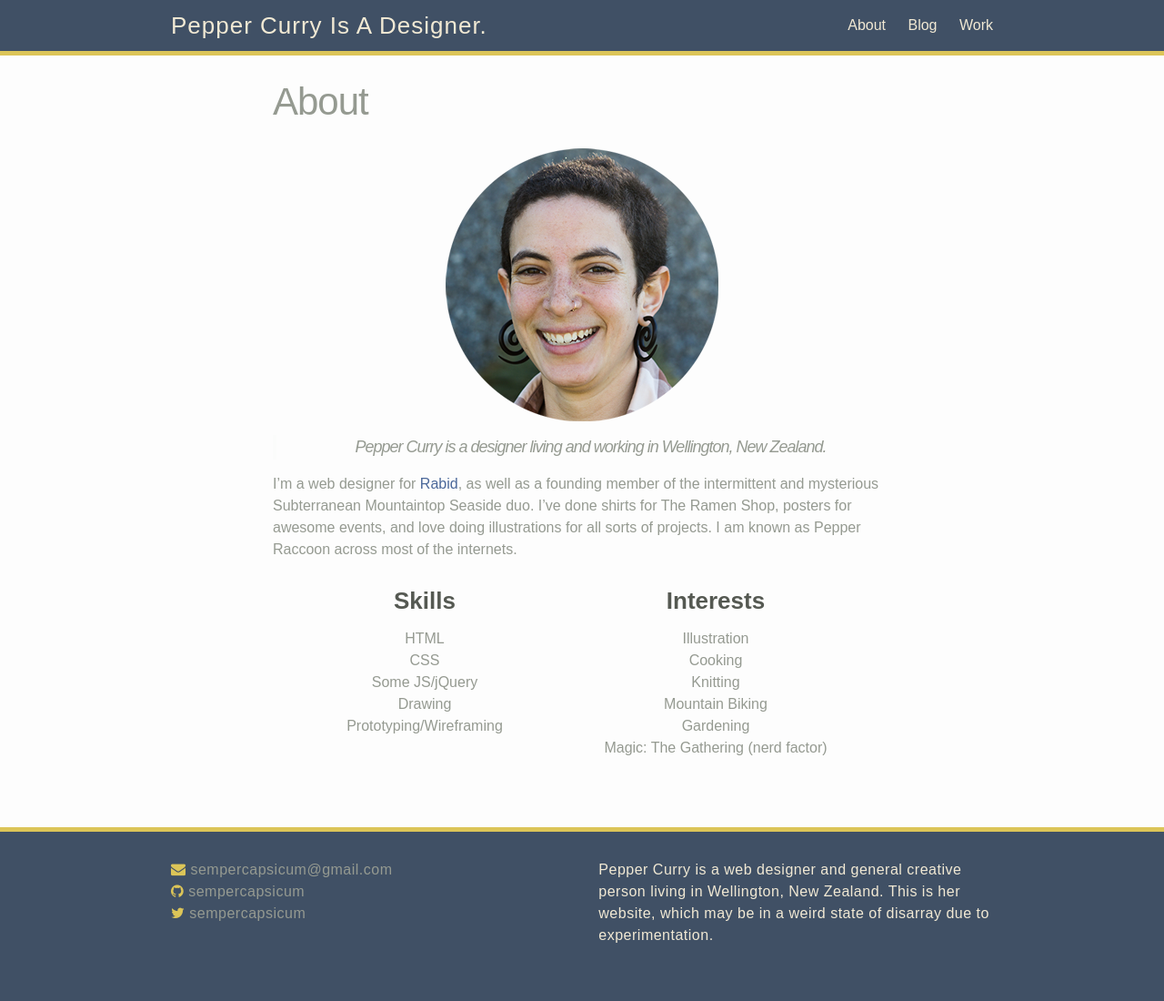
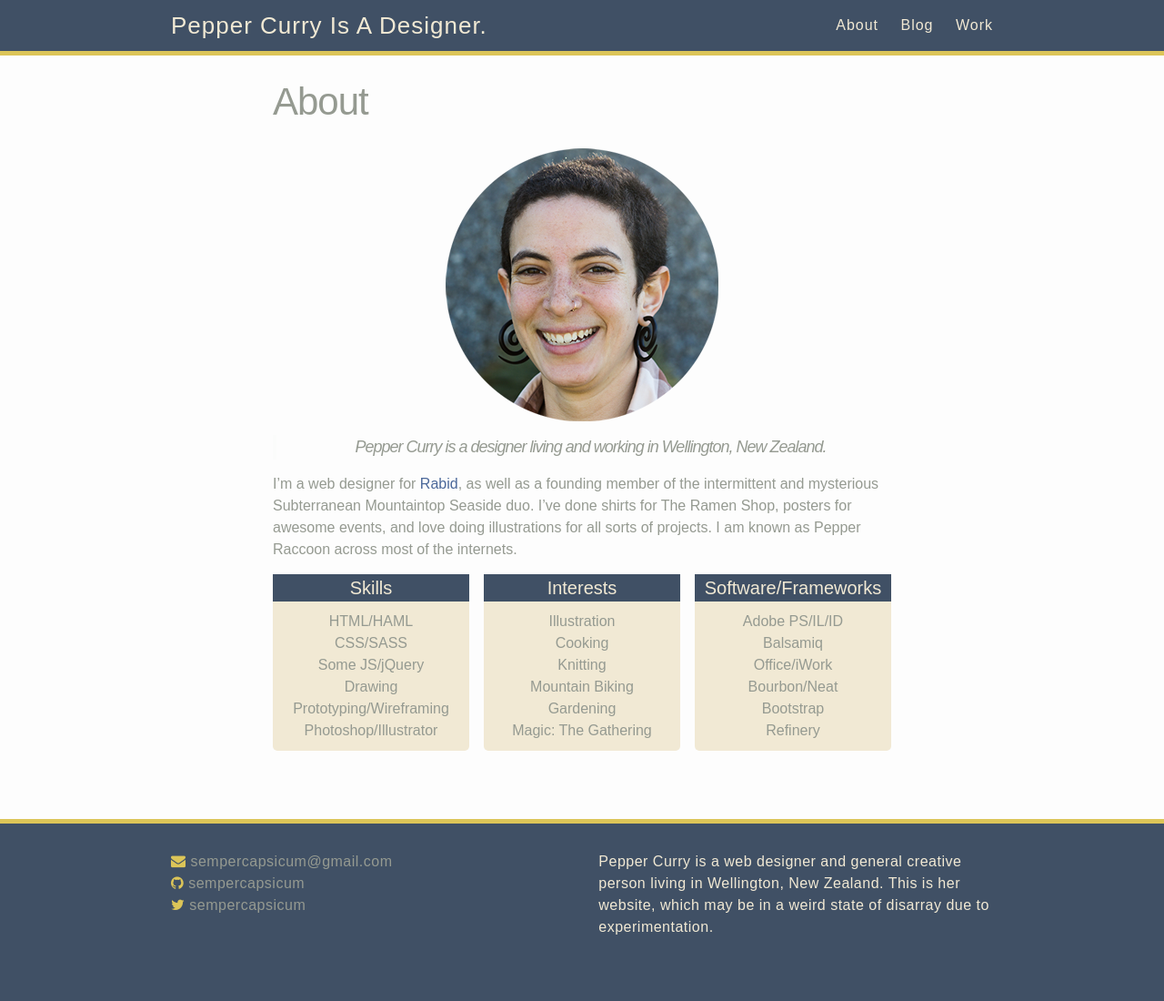
Before and after one commit to sempercapsicum/sempercapsicum.github.io, a Jekyll site: the page built from about.md, in a window 1280 px wide. Shown: the whole page at 91% size. Built offline with Jekyll 4.4.1, drawn with Linux system fonts in a browser that asks for light colours; nearby versions of some CDN libraries.

Commit message:
new nice pretty about page lynx

```diff
--- a/_sass/_base.scss
+++ b/_sass/_base.scss
@@ -46,7 +46,6 @@ img {
 
 strong {
     font-weight: $heavy;
-    color: $grey-color-dark;
 }
 
 /**
@@ -60,29 +59,11 @@ figcaption {
     font-size: $small-font-size;
 }
 
-
-
-/**
- * Lists
- */
-ul, ol {
-    margin-left: $spacing-unit;
-}
-
-li {
-    > ul,
-    > ol {
-         margin-bottom: 0;
-    }
-}
-
-
-
 /**
  * Headings
  */
 h1, h2, h3, h4, h5, h6 {
-    font-weight: 300;
+    font-weight: $light;
 }
 
 
--- a/_sass/_layout.scss
+++ b/_sass/_layout.scss
@@ -46,6 +46,7 @@
     .page-link {
         color: $cream;
         line-height: $base-line-height;
+        letter-spacing: 1px;
         &:hover {
             color: $yellow;
         }
@@ -271,15 +272,23 @@ img.background-image {
 /* About Page */
 .about-me-list {
     @include outer-container;
+    display: block;
+    margin: 0 auto;
     .about-list {
-        @include span-columns(5);
+        @include span-columns(4);
         list-style: none;
         text-align: center;
+        background-color: $cream;
+        padding: 0 0 10px 0;
+        border-bottom-right-radius: 5px;
+        border-bottom-left-radius: 5px;
     }
 }
 
 .about-list-title {
-    font-size: $base-font-size + 10;
-    margin: 10px 0;
+    font-size: $base-font-size + 6;
+    margin: 0 0 10px 0;
     display: block;
+    color: $cream;
+    background-color: $dark-blue;
 }
--- a/about.md
+++ b/about.md
@@ -13,19 +13,30 @@ I'm a web designer for [Rabid](http://www.rabid.co.nz), as well as a founding me
 
 <div class="about-me-list">
   <ul class="about-list">
-    <strong class="about-list-title">Skills</strong>
-    <li>HTML</li>
-    <li>CSS</li>
+    <h4 class="about-list-title">Skills</h4>
+    <li>HTML/HAML</li>
+    <li>CSS/SASS</li>
     <li>Some JS/jQuery</li>
     <li>Drawing</li>
     <li>Prototyping/Wireframing</li>
+    <li>Photoshop/Illustrator</li>
   </ul>
   <ul class="about-list">
-    <strong class="about-list-title">Interests</strong>
+    <h4 class="about-list-title">Interests</h4>
     <li>Illustration</li>
     <li>Cooking</li>
     <li>Knitting</li>
     <li>Mountain Biking</li>
     <li>Gardening</li>
-    <li>Magic: The Gathering (nerd factor)</li>
+    <li>Magic: The Gathering</li>
   </ul>
+  <ul class="about-list">
+      <h4 class="about-list-title">Software/Frameworks</h4>
+      <li>Adobe PS/IL/ID</li>
+      <li>Balsamiq</li>
+      <li>Office/iWork</li>
+      <li>Bourbon/Neat</li>
+      <li>Bootstrap</li>
+      <li>Refinery</li>
+  </ul>
+</div>
--- a/css/main.scss
+++ b/css/main.scss
@@ -7,7 +7,7 @@
 @import '../neat/neat';
 
 // Our variables
-$base-font-family: "omnes-pro", Arial, sans-serif;
+$base-font-family: "freight-sans-pro", Arial, sans-serif;
 $base-font-size: 16px;
 $small-font-size: $base-font-size * 0.875;
 $base-line-height: 1.5;
```
